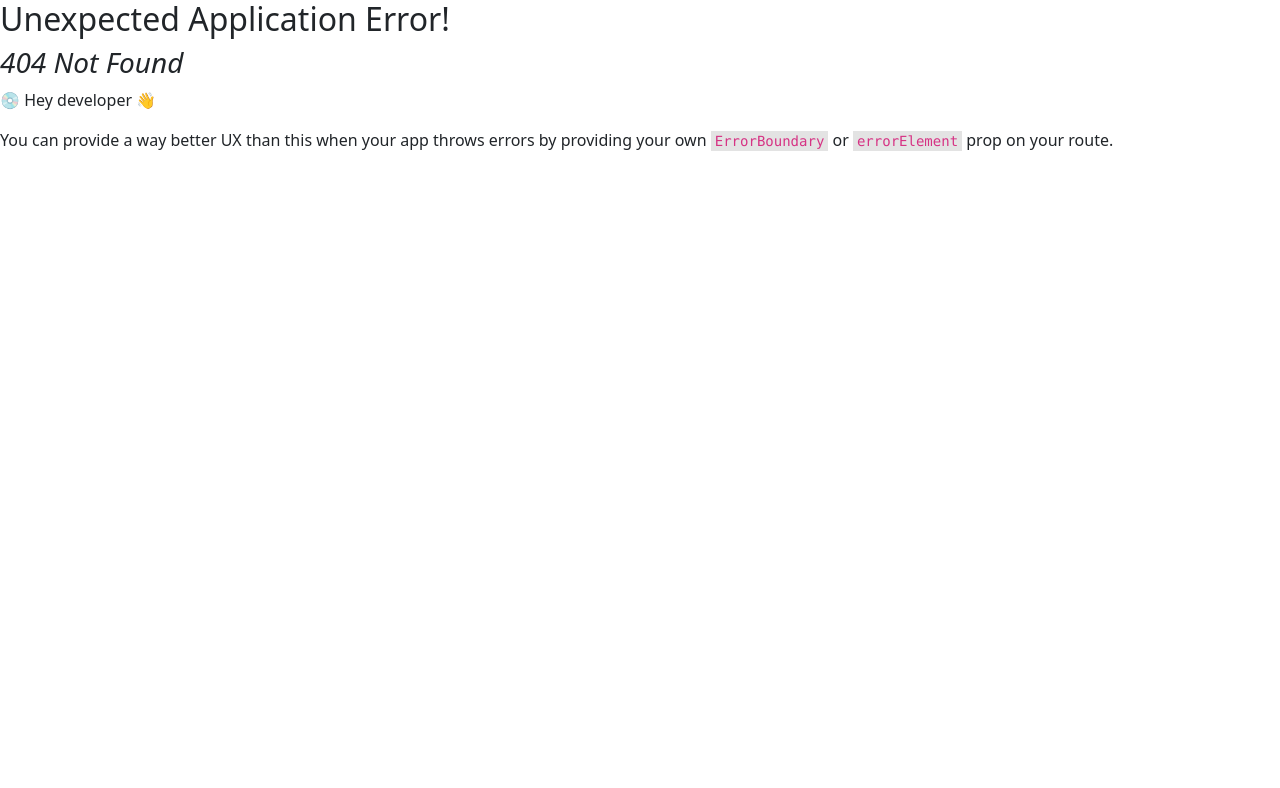
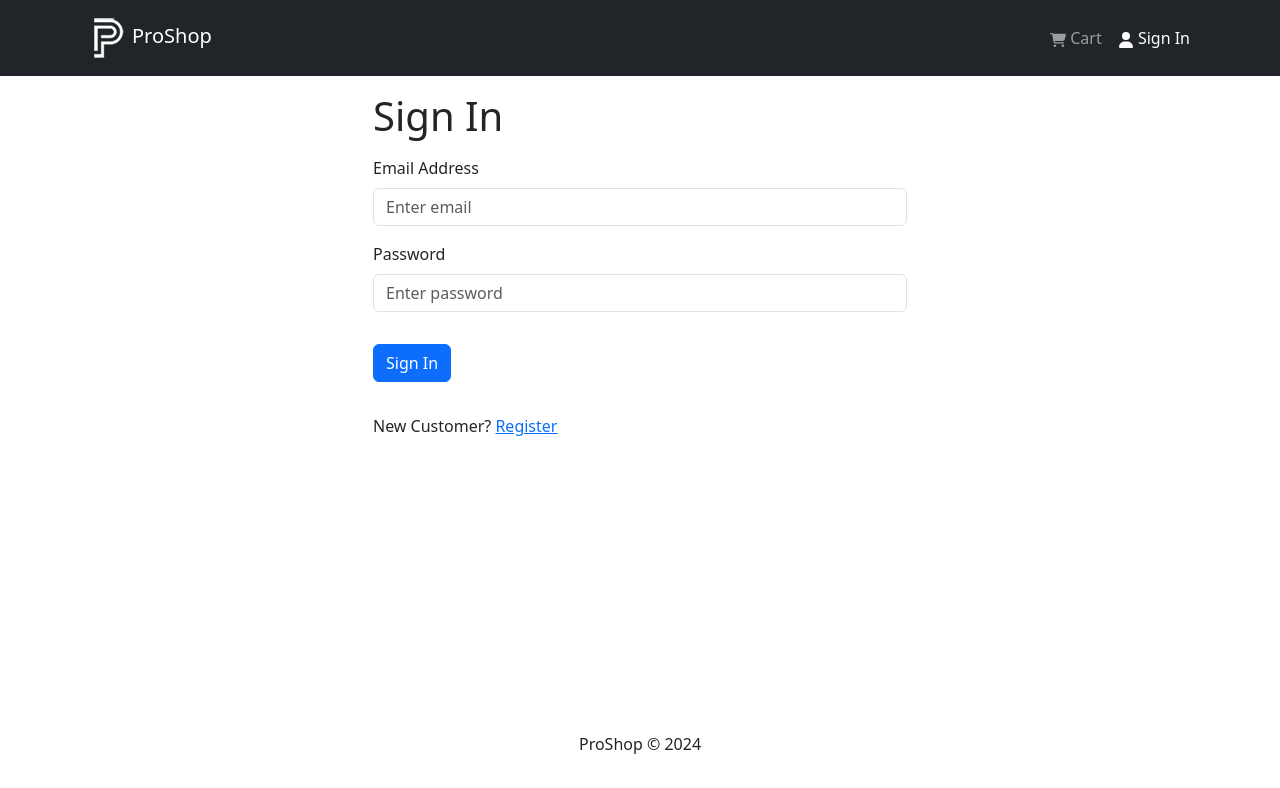
Before and after one commit to chrkis7/proshop-v2, a React (Create React App) app in the folder frontend/: page /login in a window 1280 px wide. Before the commit this address had no page. Shown: the top 788 px of the page. Built offline with nearby package versions, Linux system fonts and the light colour scheme.

Commit message:
Login screen & authSlice

```diff
--- /dev/null
+++ b/frontend/src/components/FormContainer.jsx
@@ -0,0 +1,15 @@
+import { Container, Row, Col } from 'react-bootstrap'
+
+const FormContainer = ({ children }) => {
+  return (
+    <Container>
+      <Row className='justify-content-md-center'>
+        <Col xs={12} md={6}>
+          { children }
+        </Col>
+      </Row>
+    </Container>
+  )
+}
+
+export default FormContainer
--- a/frontend/src/index.js
+++ b/frontend/src/index.js
@@ -11,6 +11,7 @@ import reportWebVitals from './reportWebVitals'
 import HomeScreen from './screens/HomeScreen'
 import ProductScreen from './screens/ProductScreen'
 import CartScreen from './screens/CartScreen'
+import LoginScreen from './screens/LoginScreen'
 
 const router = createBrowserRouter(
   createRoutesFromElements(
@@ -18,6 +19,7 @@ const router = createBrowserRouter(
       <Route index={true} path='/' element={<HomeScreen />} />
       <Route path='/product/:id' element={<ProductScreen />} />
       <Route path='/cart' element={<CartScreen />} />
+      <Route path='/login' element={<LoginScreen />} />
     </Route>
   )
 )
--- /dev/null
+++ b/frontend/src/screens/LoginScreen.jsx
@@ -0,0 +1,56 @@
+import { useState } from 'react'
+import { Link } from 'react-router-dom'
+import { Form, Button, Row, Col } from 'react-bootstrap'
+import FormContainer from '../components/FormContainer'
+
+const LoginScreen = () => {
+  const [email, setEmail] = useState('')
+  const [password, setPassword] = useState('')
+
+  const submitHandler = (e) => {
+    e.preventDefault()
+  }
+
+  return (
+    <FormContainer>
+      <h1>Sign In</h1>
+
+      <Form onSubmit={submitHandler}>
+        <Form.Group controlId='email' className='my-3'>
+          <Form.Label>Email Address</Form.Label>
+          <Form.Control
+            type='email'
+            placeholder='Enter email'
+            value={email}
+            onChange={(e) => setEmail(e.target.value)}
+          >
+          </Form.Control>
+        </Form.Group>
+
+        <Form.Group controlId='password' className='my-3'>
+          <Form.Label>Password</Form.Label>
+          <Form.Control
+            type='password'
+            placeholder='Enter password'
+            value={password}
+            onChange={(e) => setPassword(e.target.value)}
+          >
+
+          </Form.Control>
+        </Form.Group>
+
+        <Button type='submit' variant='primary' className='my-3'>
+          Sign In
+        </Button>
+      </Form>
+
+      <Row className='py-3'>
+        <Col>
+          New Customer? <Link to='/register'>Register</Link>
+        </Col>
+      </Row>
+    </FormContainer>
+  )
+}
+
+export default LoginScreen
--- /dev/null
+++ b/frontend/src/slices/authSlice.js
@@ -0,0 +1,20 @@
+import { createSlice } from '@reduxjs/toolkit'
+
+const initialState = {
+  userInfo: localStorage.getItem('userInfo') ? JSON.parse(localStorage.getItem('userInfo')) : null
+}
+
+const authSlice = createSlice({
+  name: 'auth',
+  initialState,
+  reducers: {
+    setCredentials: (state, action) => {
+      state.userInfo = action.payload
+      localStorage.setItem('userInfo', JSON.stringify(action.payload))
+    }
+  }
+})
+
+export const { setCredentials } = authSlice.actions
+
+export default authSlice.reducer
--- a/frontend/src/store.js
+++ b/frontend/src/store.js
@@ -1,11 +1,13 @@
 import { configureStore } from '@reduxjs/toolkit'
 import { apiSlice } from './slices/apiSlice'
 import cartReducer from './slices/cartSlice'
+import authReducer from './slices/authSlice'
 
 const store = configureStore({
   reducer: {
+    [apiSlice.reducerPath]: apiSlice.reducer,
     cart: cartReducer,
-    [apiSlice.reducerPath]: apiSlice.reducer,
+    auth: authReducer
   },
   middleware: (getDefaultMiddleware) => getDefaultMiddleware().concat(apiSlice.middleware),
   devTools: true,
```
Also changed, not shown: frontend/src/slices/usersApiSlice.js (added, +16 -0 lines).
